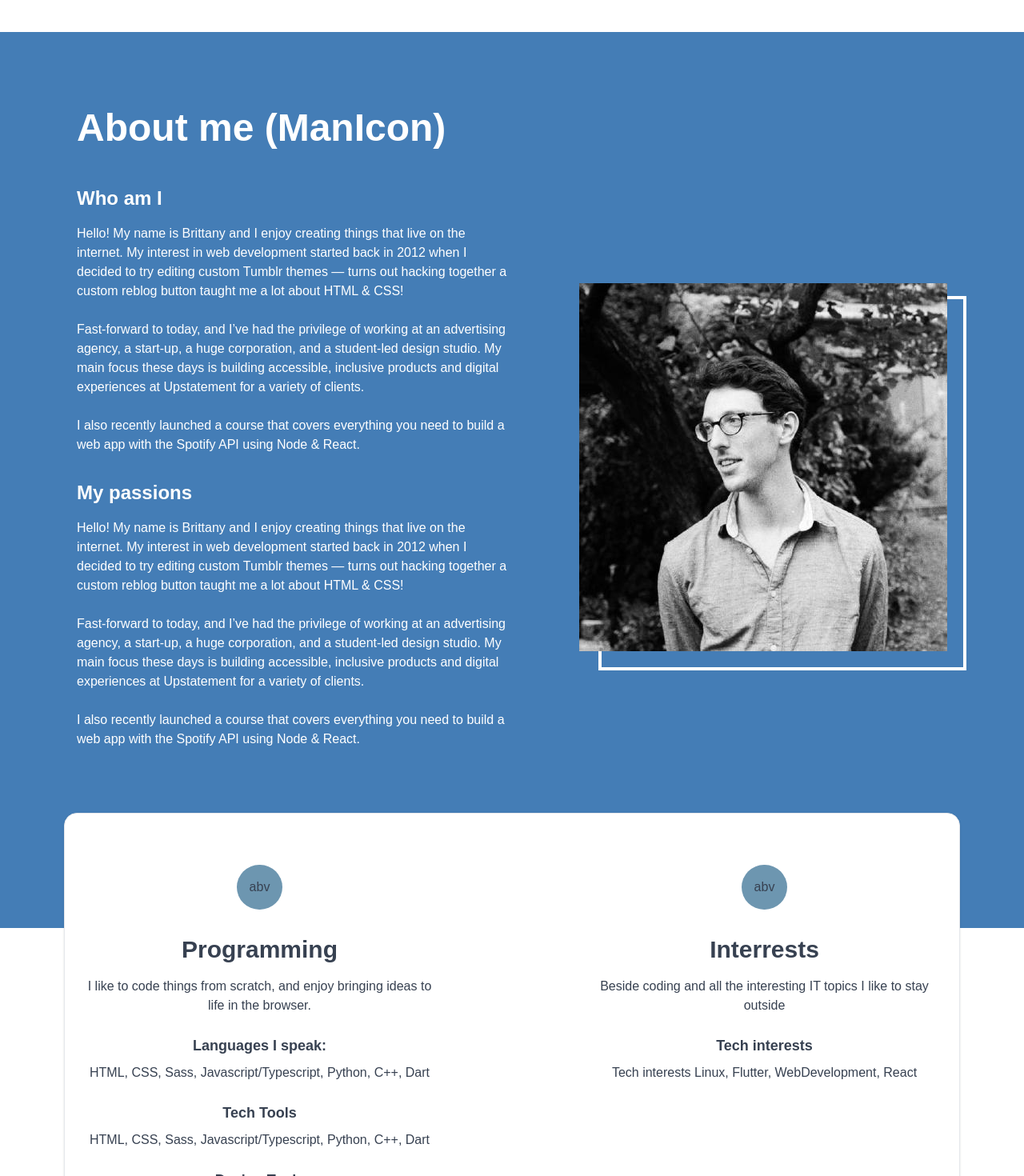
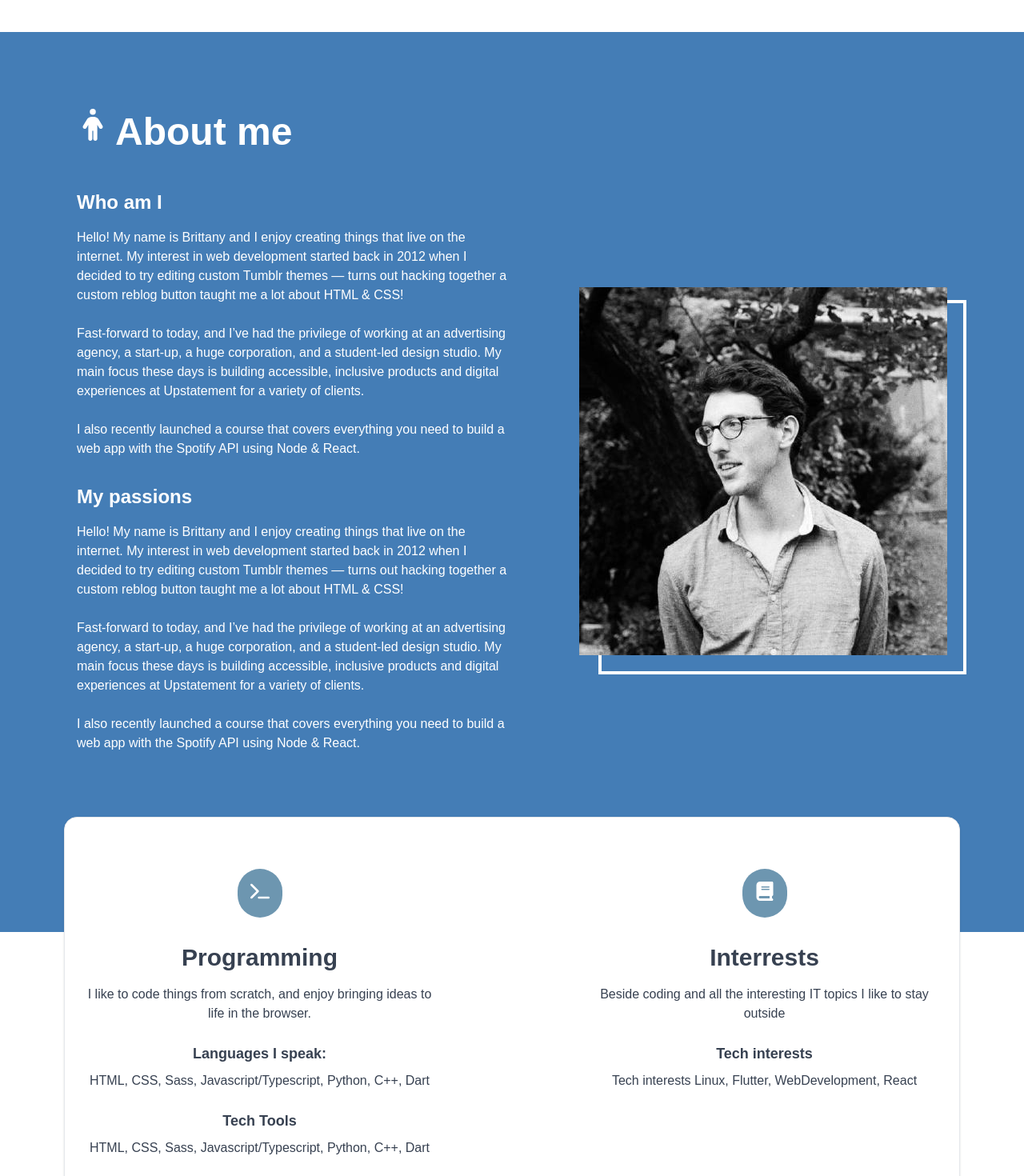
Before and after one commit to FeliMax/signore, a Next.js app: page / in a window 1280 px wide. Shown: the part 760-2230 px from the top of the page at 80% size. Built offline with nearby package versions, Linux system fonts and the light colour scheme.

Commit message:
TASK: add link funktions to Icon + create Iconlist

```diff
--- a/components/About me/About me.tsx
+++ b/components/About me/About me.tsx
@@ -1,18 +1,23 @@
 import Image from 'next/image';
 import Me from '/assets/me.jpeg'
+import {Icon} from '../Icon/Icon';
 
 export const AboutMe = () => {
     return (
         <>
             <section className="pb-40 xl:pb-56 pt-12 lg:pt-24 bg-secondary">
                 <div className="container">
-                <h2 className="text-white mb-4 lg:mb-12">About me (ManIcon)</h2>
+                    <div className="flex items-end gap-2 text-white mb-2 lg:mb-12">
+                        <Icon iconName="person" className="h-8 md:h-10 w-8 md:w-10 mb-2"/>
+                        <h2>About me</h2>
+                    </div>
                     <div className="flex flex-col lg:flex-row lg:justify-between ">
                         <div className="lg:w-1/2  text-white mb-8 lg:mb-0">
                             <h5 className="mb-4">Who am I</h5>
                             <p className="mb-8">Hello! My name is Brittany and I enjoy creating things that live
                                 on the internet. My interest in web
-                            development started back in 2012 when I decided to try editing custom Tumblr themes — turns
+                                development started back in 2012 when I decided to try editing custom Tumblr themes —
+                                turns
                                 out
                                 hacking together a custom reblog button taught me a lot about HTML & CSS! <br/><br/>
 
@@ -23,14 +28,16 @@ export const AboutMe = () => {
                                 inclusive products and digital experiences at Upstatement for a variety of
                                 clients. <br/><br/>
 
-                            I also recently launched a course that covers everything you need to build a web app with
+                                I also recently launched a course that covers everything you need to build a web app
+                                with
                                 the
                                 Spotify API using Node & React.</p>
 
                             <h5 className="mb-4">My passions</h5>
                             <p className="">Hello! My name is Brittany and I enjoy creating things that live
                                 on the internet. My interest in web
-                            development started back in 2012 when I decided to try editing custom Tumblr themes — turns
+                                development started back in 2012 when I decided to try editing custom Tumblr themes —
+                                turns
                                 out
                                 hacking together a custom reblog button taught me a lot about HTML & CSS! <br/><br/>
 
@@ -41,18 +48,21 @@ export const AboutMe = () => {
                                 inclusive products and digital experiences at Upstatement for a variety of
                                 clients. <br/><br/>
 
-                            I also recently launched a course that covers everything you need to build a web app with
+                                I also recently launched a course that covers everything you need to build a web app
+                                with
                                 the
                                 Spotify API using Node & React.</p>
 
                         </div>
 
-                    <div className=" lg:block relative self-center after:hidden lg:after:block lg:after:content-[''] after:ml-6 after:top-4 after:-mr-6 after:-mb-6 after-w-full after:inset-0 after:absolute after:border-4 after:border-white ">
+                        <div
+                            className=" lg:block relative self-center after:hidden lg:after:block lg:after:content-[''] after:ml-6 after:top-4 after:-mr-6 after:-mb-6 after-w-full after:inset-0 after:absolute after:border-4 after:border-white ">
 
-                    <Image className="object-cover z-10 relative hover:scale-110 hover:transition duration-300 delay-100" src={Me}  alt="Profile"/>
+                            <Image
+                                className="object-cover z-10 relative hover:scale-110 hover:transition duration-300 delay-100"
+                                src={Me} alt="Profile"/>
                         </div>
                     </div>
-
 
 
                 </div>
--- a/components/Footer/Footer.tsx
+++ b/components/Footer/Footer.tsx
@@ -1,22 +1,34 @@
 import Image from 'next/image';
 import Logo from '/assets/logo.svg'
 import NextLogo from '/assets/next-logo.png'
+import {IconList} from '../IconList/IconList';
+
+// example data
+
+const icons = [
+    {
+        iconName: 'fab fa-github',
+        url: 'github.com'
+    },
+    {
+        iconName: 'fab fa-linkedin',
+        url: 'linkedin.com'
+    }, {
+        iconName: 'fab fa-gitlab',
+        url: 'gitlab.com'
+    }]
 
 export const Footer = () => {
     return (
         <section className="py-8">
-            <div className="container flex flex-col items-center gap-2">
-                <Image alt="Logo" className="" height={50} width={127} src={Logo}/>
-
-                <p className="text-sm">{`${new Date().getFullYear()} Maximilian Stelzl`}</p>
-                <div>
-                    IconList with Github Linkedin and Gitlab
-                </div>
+            <div className="container flex flex-col items-center ">
+                <Image alt="Logo" className="" height={50} width={110} src={Logo}/>
+                <IconList icons={icons} className="gap-8 text-gray-500 py-6"/>
+                <p className="text-sm">{`${new Date().getFullYear()} Made by Maximilian Stelzl and Felix Wielander`}</p>
                 <div className="flex items-center gap-2">
                     <p className="text-sm">Powered by</p>
-                    <Image alt="Next Logo" className="h-8 w-8" width={75} height={50} src={NextLogo} />
+                    <Image alt="Next Logo" className="h-8 w-8" width={75} height={50} src={NextLogo}/>
                 </div>
-
             </div>
         </section>
     );
--- a/components/Icon/Icon.tsx
+++ b/components/Icon/Icon.tsx
@@ -2,12 +2,21 @@ import React from 'react';
 import {IconProp, library} from '@fortawesome/fontawesome-svg-core'
 import {FontAwesomeIcon} from '@fortawesome/react-fontawesome'
 import {fab} from '@fortawesome/free-brands-svg-icons';
-import {fas} from '@fortawesome/free-solid-svg-icons'
+import {fas} from '@fortawesome/free-solid-svg-icons';
+import Link from 'next/link';
+
 library.add(fas, fab);
 
-interface Props {
-    iconName: IconProp;
+export interface iconProps {
+    iconName: IconProp | string;
     className?: string;
+    url?: string;
 }
 
-export const Icon = ({iconName, className}: Props) => <FontAwesomeIcon className={className} icon={iconName} />;
+export const Icon = ({iconName, className, url}: iconProps) => {
+    return (
+        <a className={!url ? 'pointer-events-none' : 'hover:opacity-75'} href={`https://${url}/`} target="_blank" rel="noreferrer">
+            <FontAwesomeIcon className={className} icon={iconName}/>
+        </a>
+    )
+}
--- /dev/null
+++ b/components/IconList/IconList.tsx
@@ -0,0 +1,16 @@
+import {Icon, iconProps} from '../Icon/Icon';
+
+interface iconListProps {
+    icons: Array<iconProps>;
+    className: string;
+}
+
+export const IconList = ({icons, className}: iconListProps) => {
+    return (
+        <div className={'flex ' + className}>
+            {icons.map(icon =>
+                <Icon iconName={icon.iconName} url={icon.url} className="w-6 md:w-8 h-6 md:h-8" key={icon.url}/>
+            )}
+        </div>
+    )
+}
--- a/components/Skills/Skills.tsx
+++ b/components/Skills/Skills.tsx
@@ -1,3 +1,5 @@
+import {Icon} from '../Icon/Icon';
+
 export const Skills = () => {
     return (
 
@@ -7,7 +9,7 @@ export const Skills = () => {
 
                 <div className="flex flex-col items-center flex-1 text-center">
                     <div className="bg-primary p-4 rounded-full mb-8">
-                        abv
+                        <Icon iconName="terminal" className="text-white w-6 h-6"/>
                     </div>
                     <h4 className="mb-4 text-portfolio-blue-dark">Programming</h4>
                     <p className="mb-6">I like to code things from scratch, and enjoy bringing ideas to life in the
@@ -22,7 +24,7 @@ export const Skills = () => {
 
                 <div className="flex flex-col items-center text-center flex-1">
                     <div className="bg-primary p-4 rounded-full mb-8">
-                        abv
+                        <Icon iconName="book" className="text-white w-6 h-6"/>
                     </div>
                     <h4 className="mb-4 text-portfolio-blue-dark">Interrests</h4>
                     <p className="mb-6">Beside coding and all the interesting IT topics I like to stay outside</p>
```
Lines whose indentation alone changed are shown as unchanged.
